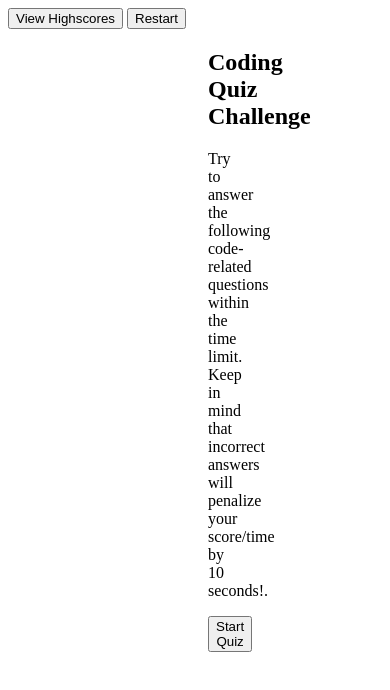
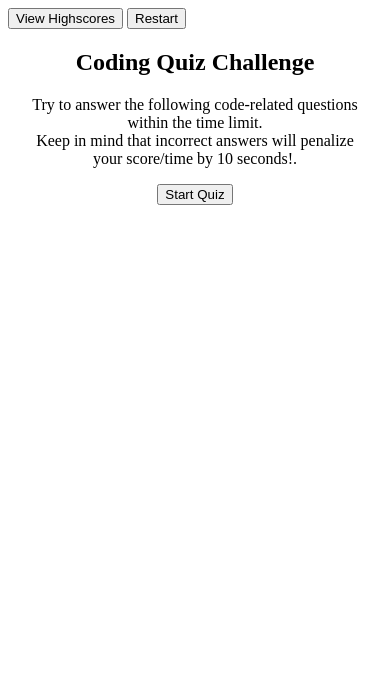
Before and after one commit to eduardbahrin/code-quiz, a plain HTML site: page index.html in a window 390 px wide. Drawn offline with Linux system fonts and the light colour scheme.

Commit message:
added media queries and made the app responsive

```diff
--- a/assets/css/style.css
+++ b/assets/css/style.css
@@ -14,6 +14,7 @@ main {
   margin-left: 200px;
   margin-right: 200px;
 }
+
 /* Main Header Section */
 .main-header {
   display: flex;
@@ -48,3 +49,21 @@ li {
 #check {
   display: none;
 }
+/* Media queries */
+@media only screen and (max-width: 960px) {
+
+  }
+  main {
+    margin-left: 50px;
+    margin-right: 50px;
+  }
+}
+
+@media only screen and (max-width: 520px) {
+   font-size: 130%;
+  }
+  main {
+    margin-left: 12px;
+    margin-right: 12px;
+  }
+}
```
